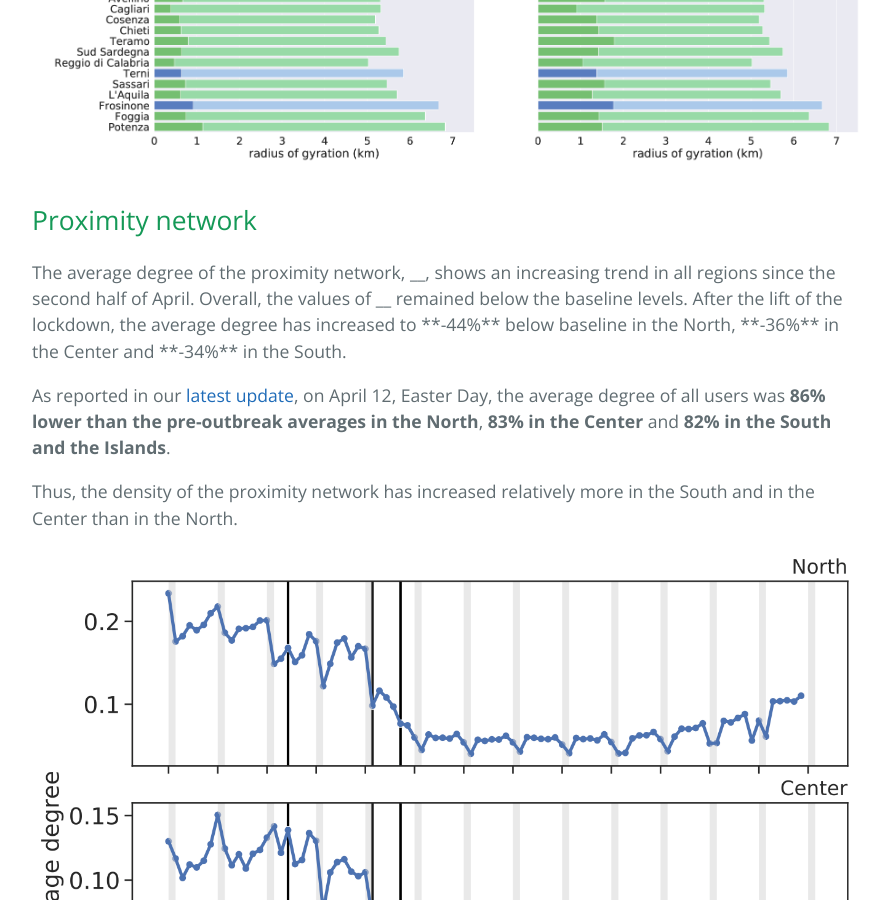
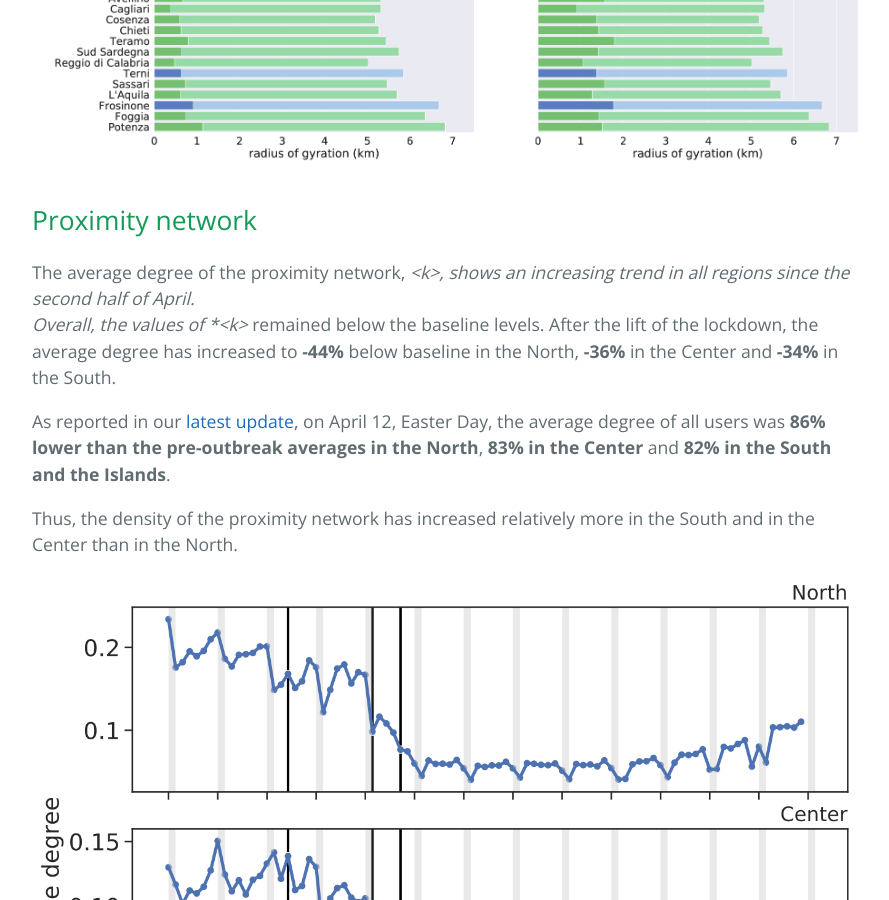
Before and after one commit to covid19mm/covid19mm.github.io, a Jekyll site: the page built from _posts/2020-05-07-fourth-report.markdown, in a window 1280 px wide and 900 px high, scrolled down 6633 px. Shown: the whole window, without its empty margins (192-1081 px from the left). Built offline with Jekyll 4.4.1, drawn with Linux system fonts in a browser that asks for light colours; some of the changed lines change nothing that is shown.

Commit message:
Update phase 2

```diff
--- a/_posts/2020-05-07-fourth-report.markdown
+++ b/_posts/2020-05-07-fourth-report.markdown
@@ -149,8 +149,8 @@ In those provinces, the radius of gyration has increased more than 3-fold.
 
 ## Proximity network
 
-The average degree of the proximity network, _<k>_, shows an increasing trend in all regions since the second half of April.
-Overall, the values of _<k>_ remained below the baseline levels.
+The average degree of the proximity network, *&lt;k&gt;, shows an increasing trend in all regions since the second half of April.
+Overall, the values of *&lt;k&gt;* remained below the baseline levels.
 After the lift of the lockdown, the average degree has increased to **-44%** below baseline in the North, **-36%** in the Center and **-34%** in the South.
 
 As reported in our [latest update](https://covid19mm.github.io/in-progress/2020/04/17/third-report.html), on April 12, Easter Day, the average degree of all users was **86% lower than the pre-outbreak averages in the North**, **83% in the Center** and **82% in the South and the Islands**.
```
